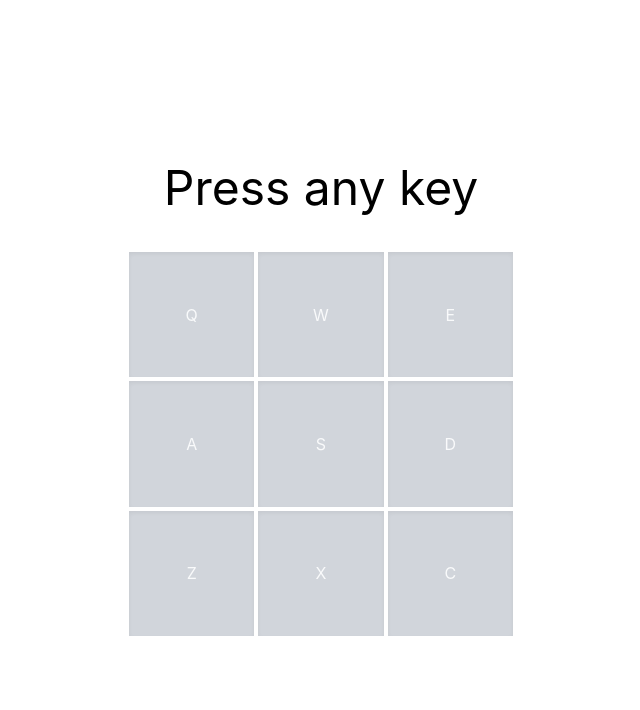
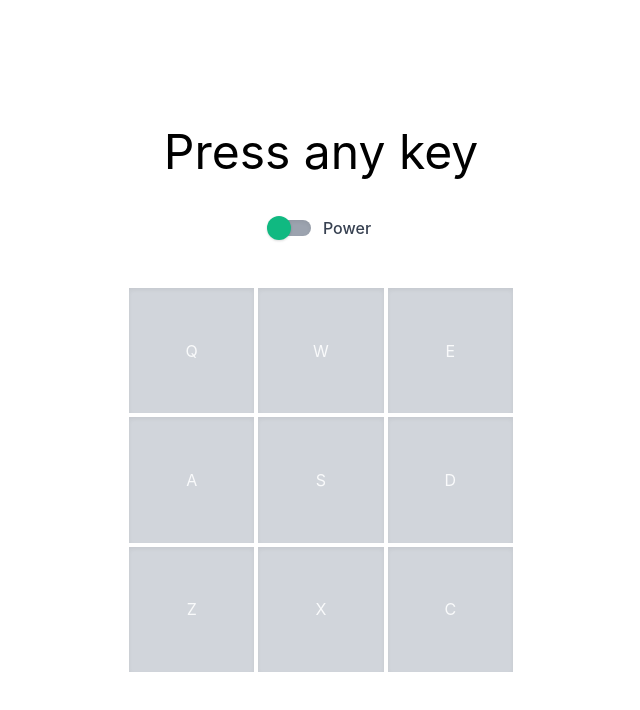
Before and after one commit to synerjay/drum-machine-react-app, a React (Create React App) app: page / in a window 1280 px wide. Shown: the top 710 px of the page, without its empty margins (319-959 px from the left). Built offline with nearby package versions, Linux system fonts and the light colour scheme.

Commit message:
added toggle button

```diff
--- /dev/null
+++ b/src/components/PowerToggle.js
@@ -0,0 +1,26 @@
+import React from 'react';
+
+function PowerToggle({ powerSwitch }) {
+  return (
+    <div
+      onChange={powerSwitch}
+      className='flex items-center justify-center w-full mb-12'
+    >
+      <label for='toogleA' className='flex items-center cursor-pointer'>
+        {/* Toggle */}
+        <div className='relative'>
+          {/* Input */}
+          <input id='toogleA' type='checkbox' className='sr-only' />
+          {/* Line */}
+          <div className='w-10 h-4 bg-gray-400 rounded-full shadow-inner'></div>
+          {/* <!-- dot --> */}
+          <div className='dot absolute w-6 h-6 bg-green-500 rounded-full shadow -left-1 -top-1 transition'></div>
+        </div>
+        {/* <!-- label --> */}
+        <div className='ml-3 text-gray-700 font-medium'>Power</div>
+      </label>
+    </div>
+  );
+}
+
+export default PowerToggle;
--- a/src/containers/DrumMachine.js
+++ b/src/containers/DrumMachine.js
@@ -2,6 +2,7 @@ import React, { useEffect, useRef, useState } from 'react';
 import { audioFiles } from '../AudioFiles';
 import Display from '../components/Display';
 import Pad from '../components/Pad';
+import PowerToggle from '../components/PowerToggle';
 
 function DrumMachine() {
   // Display Key Press Sate
@@ -47,9 +48,22 @@ function DrumMachine() {
     setDisplay(target.label);
   };
 
+  // Power Toggle
+
+  const [powerToggle, setPowerToggle] = useState(true);
+
+  const powerSwitch = () => {
+    setPowerToggle(!powerToggle);
+  };
+
+  useEffect(() => {
+    console.log(powerToggle);
+  }, [powerToggle]);
+
   return (
     <div className='DrumMachine flex flex-col justify-center w-96'>
       <Display display={display} />
+      <PowerToggle powerSwitch={powerSwitch} />
       <Pad
         audioFiles={audioFiles}
         buttonRef={buttonRef}
--- a/src/index.css
+++ b/src/index.css
@@ -19,3 +19,8 @@ code {
 button:focus {
   background-color: gray;
 }
+
+input:checked ~ .dot {
+  transform: translateX(100%);
+  background-color: #fff;
+}
```
